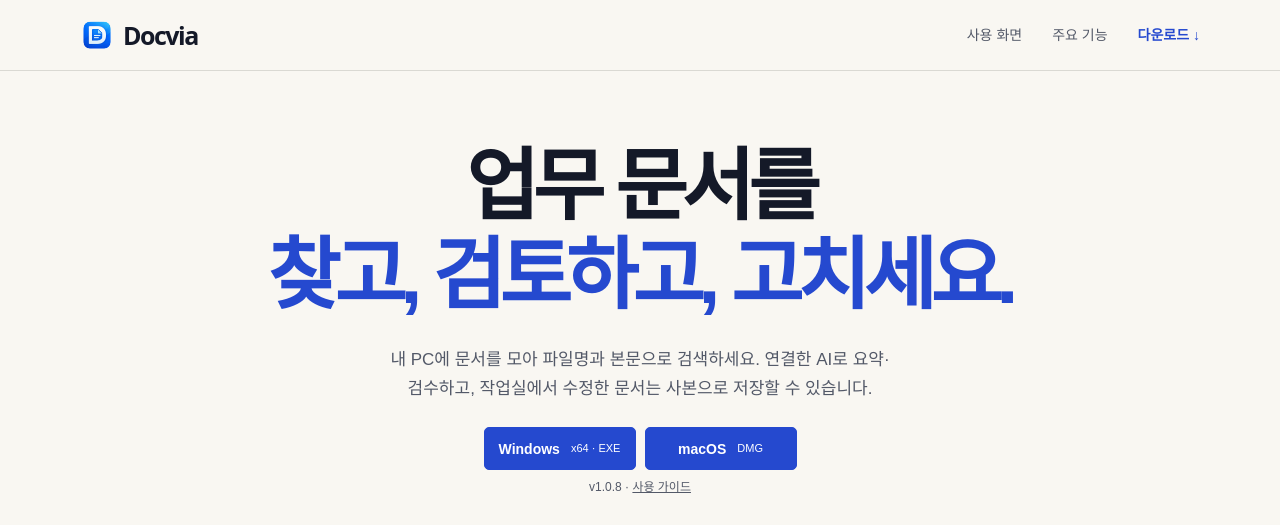
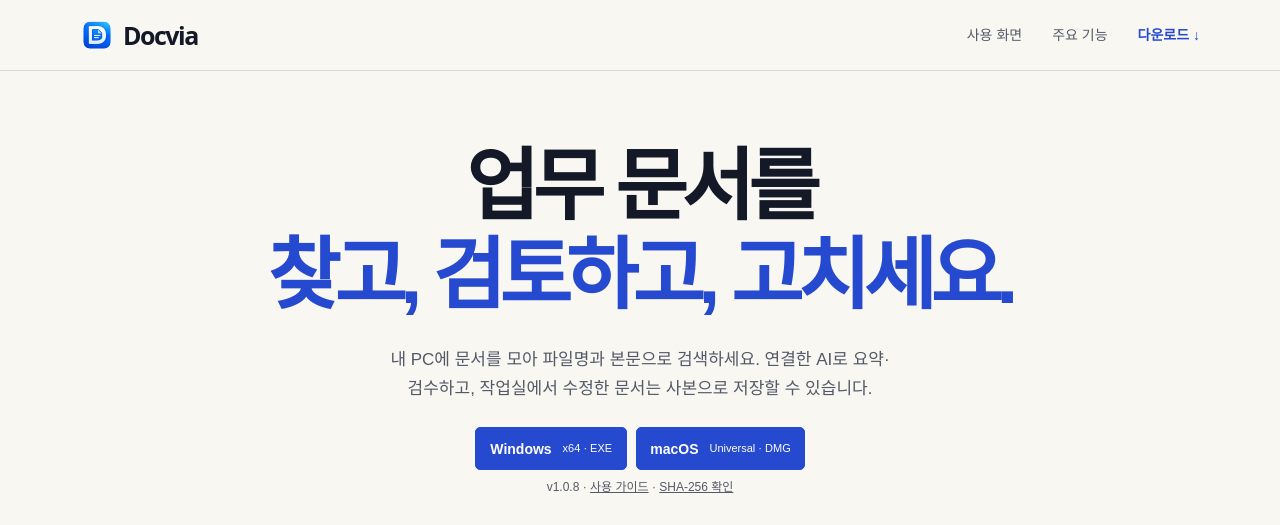
Before and after one commit to JungyuOO/DocBogi-downloads, a plain HTML site: page index.html in a window 1280 px wide. Shown: the top 525 px of the page. Drawn offline with Linux system fonts and the light colour scheme.

Commit message:
Link installer checksums

```diff
--- a/index.html
+++ b/index.html
@@ -38,10 +38,10 @@
             <span>Windows</span><small>x64 · EXE</small>
           </a>
           <a class="platform" href="https://github.com/JungyuOO/Docvia-downloads/releases/download/v1.0.8/Docvia-1.0.8-mac-universal.dmg" aria-label="macOS Apple Silicon 및 Intel 공용 DMG 다운로드">
-            <span>macOS</span><small>DMG</small>
+            <span>macOS</span><small>Universal · DMG</small>
           </a>
         </div>
-        <p id="download-status">v1.0.8 · <a href="https://github.com/JungyuOO/Docvia-downloads/blob/main/user-guide.md">사용 가이드</a></p>
+        <p id="download-status">v1.0.8 · <a href="https://github.com/JungyuOO/Docvia-downloads/blob/main/user-guide.md">사용 가이드</a> · <a href="https://github.com/JungyuOO/Docvia-downloads/releases/tag/v1.0.8">SHA-256 확인</a></p>
       </section>
 
       <figure class="demo" id="demo">
```
